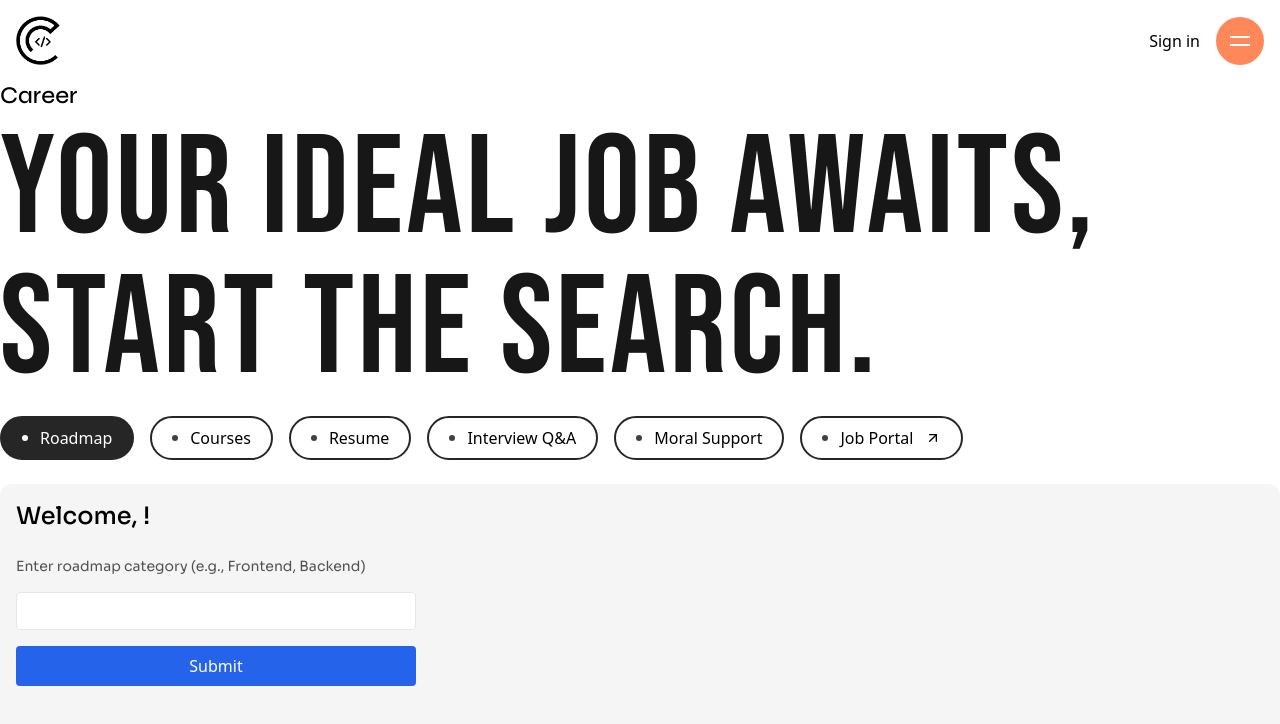
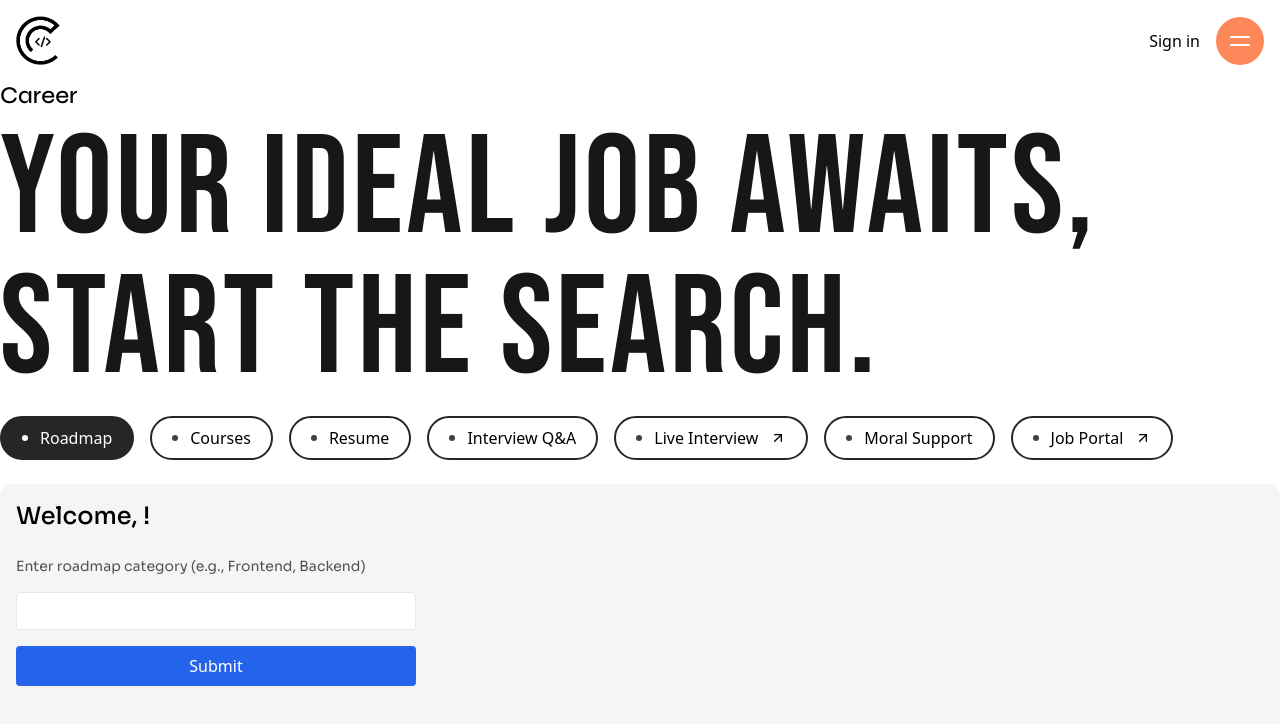
Before and after one commit to Shreya71703/HeisynYUKTI, a Next.js app: page /career in a window 1280 px wide. Shown: the top 724 px of the page. Built offline with nearby package versions, Linux system fonts and the light colour scheme; no server answers.

Commit message:
feat: add Live Interview external link next to Interview Q&A

```diff
--- a/src/app/career/career-navigation/index.jsx
+++ b/src/app/career/career-navigation/index.jsx
@@ -22,6 +22,7 @@ const data = {
     button_five_text: "Resume",
     button_four_text: "Interview Q&A",
     button_six_text: "Live Interview",
+    button_six_link: "https://interview-x-918130002834.us-west1.run.app",
     button_seven_text: "Moral Support",
     button_three_text: "Job Portal",
     button_three_link: "https://job-finder-henna-one.vercel.app"
@@ -113,6 +114,12 @@ export default function CareerNavigation() {
                     )
 
                 }
+                <Link href={data.button_six_link} target="_blank">
+                    <DotButton>
+                        {data.button_six_text}
+                        <span><FiArrowUpRight /></span>
+                    </DotButton>
+                </Link>
                 {
 
                     activeLink === "Moral Support" ? (
@@ -128,19 +135,6 @@ export default function CareerNavigation() {
                 }
                 {/* {
 
-                    activeLink === "Live Interview" ? (
-                        <DotButtonDark onClick={() => setActiveLink("Live Interview")}>
-                            {data.button_six_text}
-                        </DotButtonDark>
-                    ) : (
-                        <DotButton onClick={() => setActiveLink("Live Interview")}>
-                            {data.button_six_text}
-                        </DotButton>
-                    )
-
-                } */}
-                {/* {
-
                     activeLink === "Job Portal" ? (
                         <DotButtonDark onClick={() => setActiveLink("Job Portal")}>
                             {data.button_three_text}
@@ -152,15 +146,15 @@ export default function CareerNavigation() {
                     )
 
                 } */}
-                <Link href={ data.button_three_link }>
+                <Link href={data.button_three_link}>
                     <DotButton>
-                        { data.button_three_text }
+                        {data.button_three_text}
                         <span className=""><FiArrowUpRight /></span>
                     </DotButton>
                 </Link>
             </div>
             <div className="rounded-xl bg-neutral-100 min-h-dvh p-4">
-                { renderComponent() }
+                {renderComponent()}
             </div>
         </div>
 
```
Lines whose indentation alone changed are shown as unchanged.
